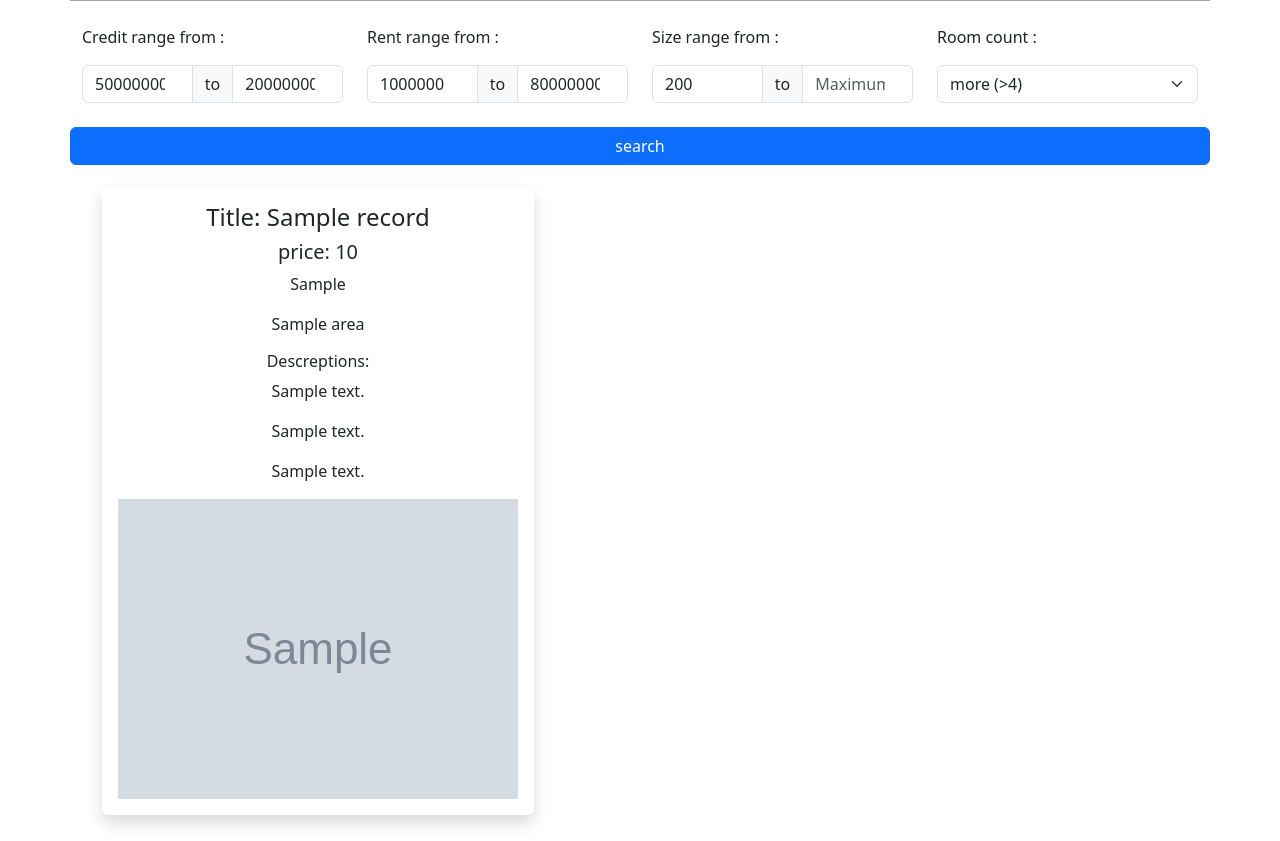
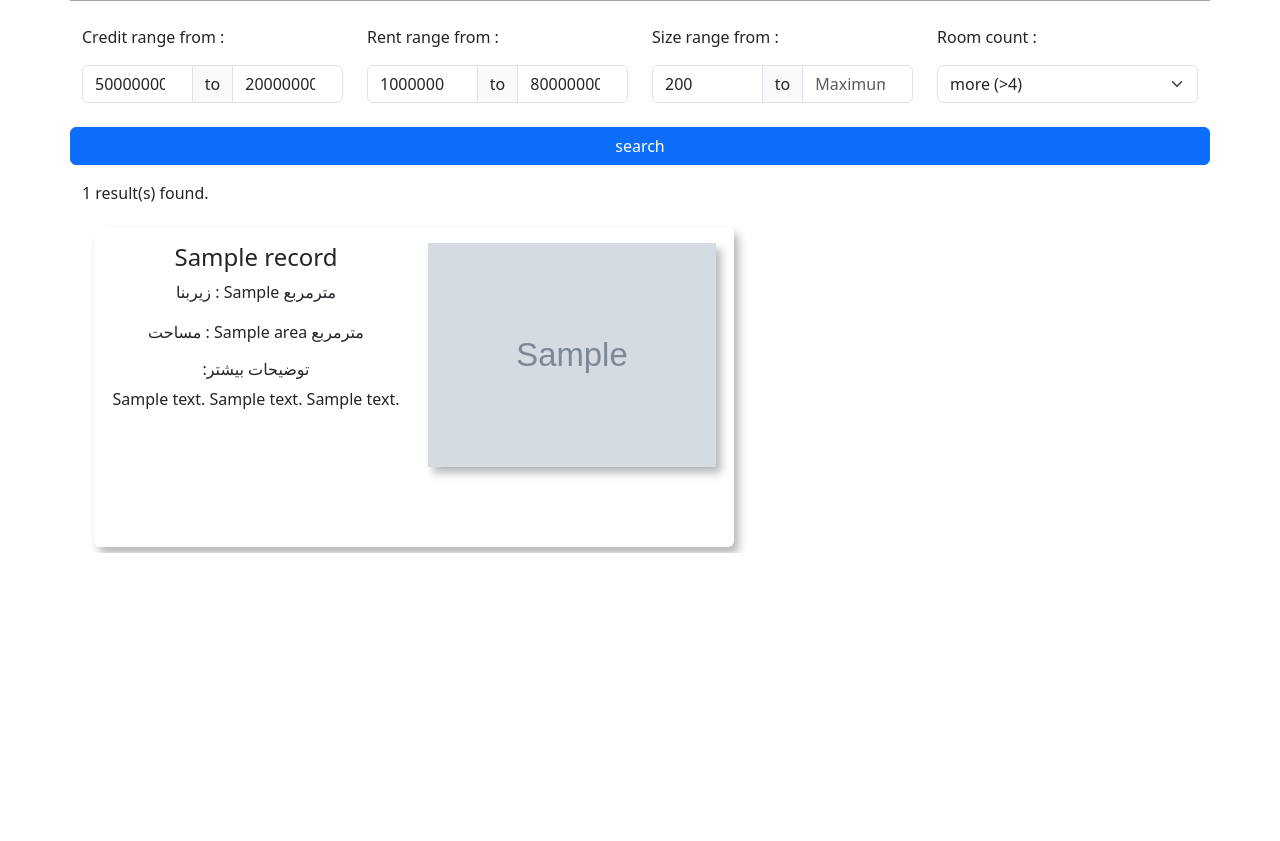
Before and after one commit to MohammadMZ-Taj/divar_script, a Flask app: template templates/home.html in a window 1280 px wide. Shown: the part 343-1184 px from the top of the page. After the commit the page ends 896 px from the top, so only its background shows below. Run offline with Flask 3, Linux system fonts and the light colour scheme; the template is opened without the code that fills it: most values are stand-ins (such as "Sample title", 1, 10 or a date in 2020); grey boxes marked "Sample" are stand-in pictures; parts of the project's set-up code (start-up, migrations or seed data) failed here and were passed over.

Commit message:
make cards regular

```diff
--- a/server.py
+++ b/server.py
@@ -16,9 +16,11 @@ def home():
         CONFIG['house_config']['rooms'] = request.form['rooms']
         CONFIG['house_config']['size']['max'] = request.form['size_max']
         CONFIG['house_config']['size']['min'] = request.form['size_min']
-        return render_template('home.html', records=main())
+        records = main()
+        return render_template('home.html', records=records, record_count=len(records))
     else:
-        return render_template('home.html', records=read_records(get_all=True))
+        records = read_records(get_all=True)
+        return render_template('home.html', records=records, record_count=len(records))
 
 
 if __name__ == "__main__":
--- a/templates/home.html
+++ b/templates/home.html
@@ -6,6 +6,27 @@
     <title>Bootstrap demo</title>
     <link href="https://cdn.jsdelivr.net/npm/bootstrap@5.3.1/dist/css/bootstrap.min.css" rel="stylesheet"
           integrity="sha384-4bw+/aepP/YC94hEpVNVgiZdgIC5+VKNBQNGCHeKRQN+PtmoHDEXuppvnDJzQIu9" crossorigin="anonymous">
+    <style>
+        .box-shadow {
+            -webkit-box-shadow: 0 1px 1px rgba(72, 78, 85, .6);
+            box-shadow: .3em .4em .5em rgba(72, 78, 85, .4);
+            -webkit-transition: all .2s ease-out;
+            -moz-transition: all .2s ease-out;
+            -ms-transition: all .2s ease-out;
+            -o-transition: all .2s ease-out;
+            transition: all .2s ease-out;
+        }
+
+        .box-shadow:hover {
+            -webkit-box-shadow: 0 20px 40px rgba(72, 78, 85, .6);
+            box-shadow: 0 20px 40px rgba(72, 78, 85, .6);
+            -webkit-transform: translateY(-15px);
+            -moz-transform: translateY(-15px);
+            -ms-transform: translateY(-15px);
+            -o-transform: translateY(-15px);
+            transform: translateY(-5px);
+        }
+    </style>
 </head>
 <body>
 <div class="container">
@@ -66,39 +87,44 @@
             </div>
 
         </div>
-        <div class="row my-2">
+        <div class="row mt-2 mb-3">
             <button class="btn btn-primary">
                 search
             </button>
         </div>
     </form>
-
     <div class="row">
         {% if records %}
+            <p>{{ record_count }} result(s) found.</p>
             {% for record in records %}
-                <div class="col-4 m-2">
+                <div class="col-6">
                     <a href="https://divar.ir/v/{{ record.token }}/" class="btn btn-primary" target="_blank"
                        style="text-decoration: none; color:  black;border:none; background-color: white;">
-                        <div class="card shadow border-0">
+                        <div class="card box-shadow card-hover border-0" style="width: 40em; height:20em;">
                             <div class="card-body">
                                 <div class="row">
-                                    <div class="col">
-
-                                        <h4>Title: {{ record.title }}</h4>
-                                        <h5>price: {{ record.price }}</h5>
-                                        <p>{{ record.land_area }}</p>
-                                        <p>{{ record.area }}</p>
-                                        <h6>Descreptions:</h6>
-                                        <p>{{ record.top_description_text }}</p>
-                                        <p>{{ record.middle_description_text }}</p>
-                                        <p>{{ record.bottom_description_text }}</p>
+                                    <div class="col-6">
+                                        <h4>{{ record.title }}</h4>
+                                        {% if record.land_area %}
+                                            <p>زیربنا : {{ record.land_area }} مترمربع</p>
+                                        {% endif %}
+                                        {% if record.area %}
+                                            <p>مساحت : {{ record.area }} مترمربع</p>
+                                        {% endif %}
+                                        <h6>:توضیحات بیشتر</h6>
+                                        <p>{{ record.top_description_text }}
+                                            {{ record.middle_description_text }}
+                                            {{ record.bottom_description_text }}</p>
                                     </div>
-                                    {% if record.image_url %}
-                                    <div class="col">
-                                        <img src="{{ record.image_url }}" alt="image">
+                                    <div class="col-6">
+                                        {% if record.image_url %}
+                                            <img class="box-shadow my-auto" style="width: 18em; height: 14em;"
+                                                 src="{{ record.image_url }}" alt="image">
+                                        {% else %}
+                                            <img src="img/House-Suburban.jpg" class="box-shadow my-auto" style="width: 18em; height: 14em;"
+                                                 alt="image">
+                                        {% endif %}
                                     </div>
-                                    {% endif %}
-                                </div>
                                 </div>
                             </div>
                         </div>
@@ -108,6 +134,7 @@
         {% endif %}
     </div>
 </div>
+
 <script src="https://cdn.jsdelivr.net/npm/bootstrap@5.3.1/dist/js/bootstrap.bundle.min.js"
         integrity="sha384-HwwvtgBNo3bZJJLYd8oVXjrBZt8cqVSpeBNS5n7C8IVInixGAoxmnlMuBnhbgrkm"
         crossorigin="anonymous"></script>
```
Also changed, not shown: 1 other file.
